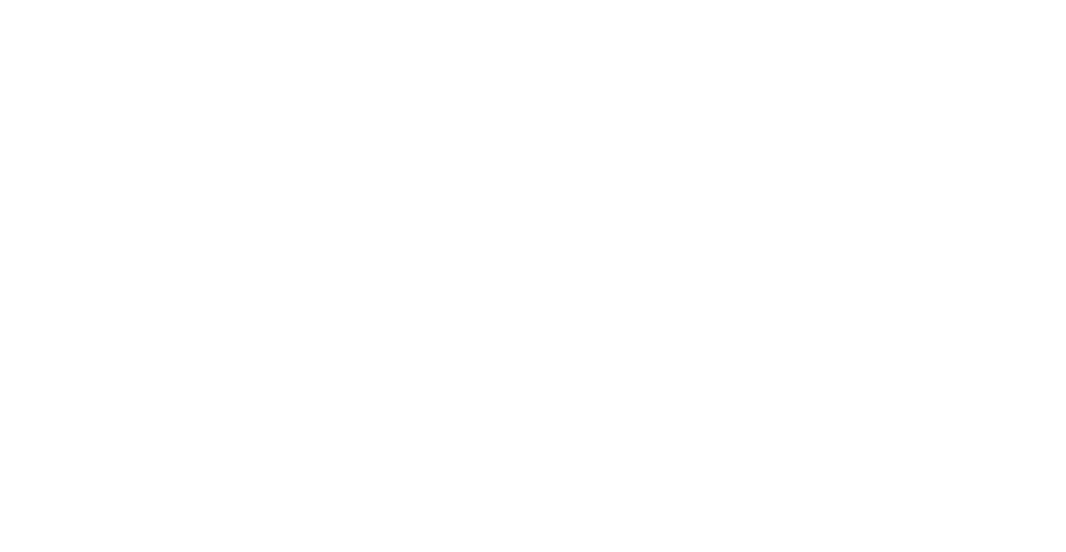
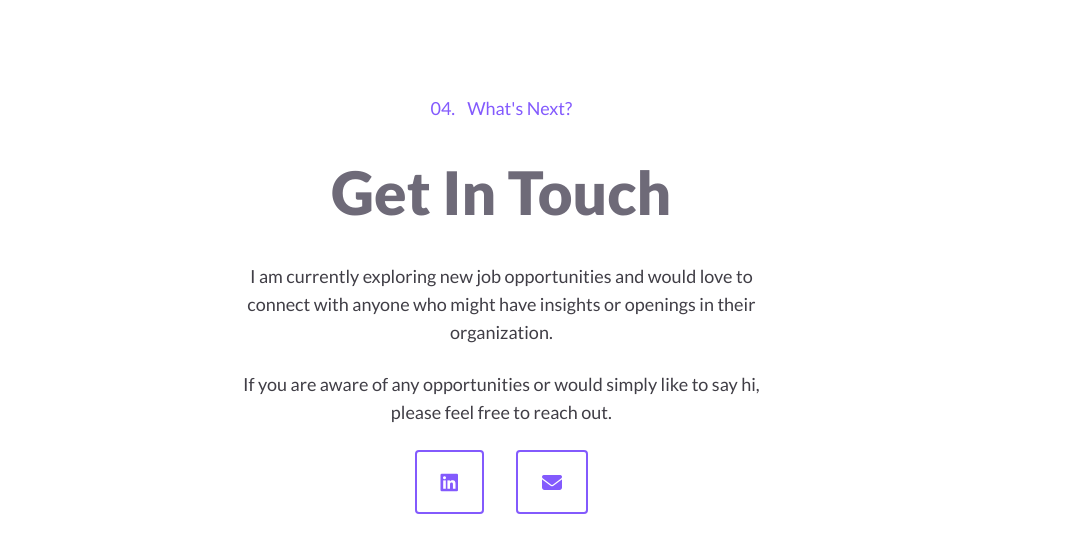
Before and after one commit to cvaldivia83/portfolio, a React (Vite) app: page / in a window 1280 px wide. Shown: the part 2762-3314 px from the top of the page, without its empty margins (160-1226 px from the left). Before the commit the page ends 2832 px from the top, so only its background shows below. Built offline with nearby package versions, Linux system fonts and the light colour scheme.

Commit message:
Add contact component, css

```diff
--- /dev/null
+++ b/src/assets/css/Contact.css
@@ -0,0 +1,34 @@
+@tailwind base;
+@tailwind components;
+@tailwind utilities;
+
+@layer components {
+
+  .contact {
+    @apply pb-20
+  }
+
+  .contact-title {
+    @apply before:content-['04.'] before:mr-3 before:text-dPurple text-center text-lg text-dPurple py-6
+  }
+
+  .contact-cto {
+    @apply md:text-6xl text-5xl font-extrabold text-dGray text-center py-4
+  }
+
+  .contact-invitation {
+    @apply md:w-1/2 w-full mx-auto;
+  }
+
+  .contact-para {
+    @apply text-DGray text-lg my-6 leading-7 text-center;
+  }
+
+  .contact-container {
+    @apply flex items-center justify-center
+  }
+
+  .contact-box {
+    @apply px-6 py-4 border-2 rounded border-dPurple mx-4 text-dPurple text-xl hover:text-DGray hover:border-DGray transition-all;
+  }
+}
--- a/src/assets/css/SectionTitle.css
+++ b/src/assets/css/SectionTitle.css
@@ -18,4 +18,5 @@
   .section-03 {
     @apply before:content-['03.'] before:mr-6 before:text-dPurple;
   }
+
 }
--- /dev/null
+++ b/src/components/Contact.jsx
@@ -0,0 +1,28 @@
+// import React from 'react';
+
+
+export default function Contact() {
+  return (
+    <div className="contact" id='contact'>
+      <h2 className='contact-title'>What&#39;s Next?</h2>
+
+      <h2 className="contact-cto">Get In Touch</h2>
+
+      <div className="contact-invitation">
+        <p className="contact-para">I am currently exploring new job opportunities and would love to connect with anyone who might have insights or openings in their organization. </p>
+        <p className="contact-para">If you are aware of any opportunities or would simply like to say hi, please feel free to reach out.</p>
+      </div>
+
+      <div className="contact-container">
+
+        <a href="https://www.linkedin.com/in/carla-cabrera-valdivia/?locale=en_US" className="contact-box" target='_blank' rel='noreferrer'>
+          <i className="fa-brands fa-linkedin"></i>
+        </a>
+
+        <a href="mailto:valdivia.carla@gmail.com" className="contact-box" target='_blank' rel='noreferrer'>
+          <i className="fa-solid fa-envelope"></i>
+        </a>
+      </div>
+    </div>
+  )
+}
--- a/src/components/Layout.jsx
+++ b/src/components/Layout.jsx
@@ -5,6 +5,7 @@
 import useMedia from '../hooks/useMedia';
 import WorkExperience from "./WorkExperience";
 import Project from './Project';
+import Contact from "./Contact";
 
 export default function Layout() {
   const mobile = useMedia('(max-width: 40rem)');
@@ -18,6 +19,7 @@
       <About />
       <WorkExperience />
       <Project />
+      <Contact />
      </div>
       { !mobile && <RightSideBar />}
     </div>
--- a/src/index.css
+++ b/src/index.css
@@ -11,3 +11,4 @@
 @import url('./assets/css/WorkTitle.css');
 @import url('./assets/css/Project.css');
 @import url('./assets/css/ProjectItem.css');
+@import url('./assets/css/Contact.css');
```
